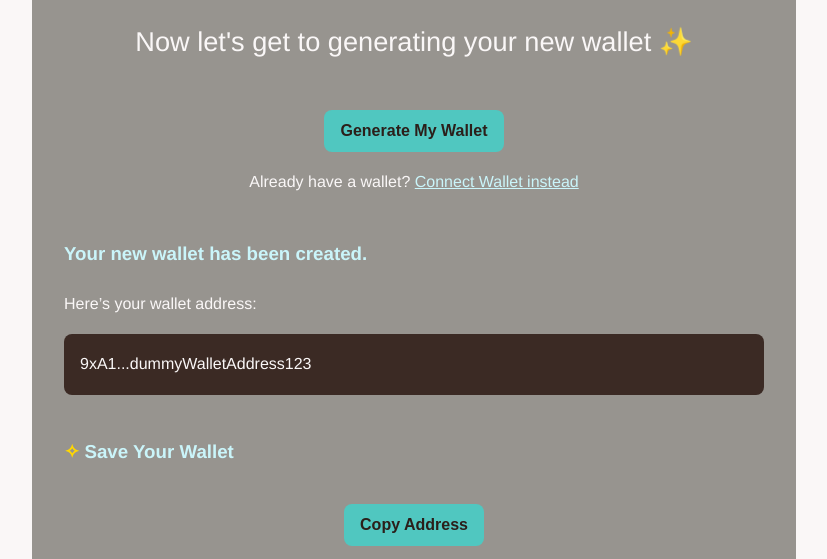
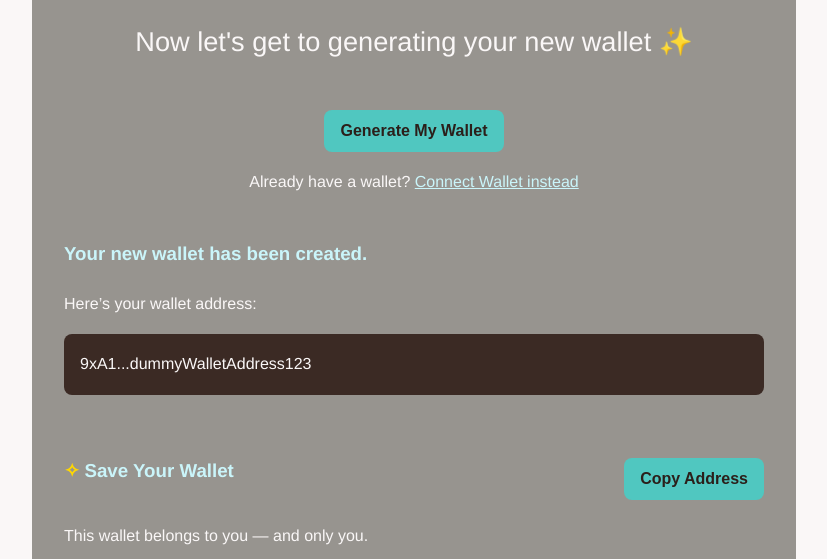
Before and after one commit to SeptemberWolfMusic/higher-places-privy-login, a plain HTML site: page index.html in a window 1280 px wide. Both pictures are taken after a click on the button "Generate My Wallet". Shown: the part 226-785 px from the top of the page, without its empty margins (226-1053 px from the left). Drawn offline with Linux system fonts and the light colour scheme.

Commit message:
Update index.html

```diff
--- a/index.html
+++ b/index.html
@@ -93,7 +93,6 @@
     .mini-input {
       width: 30%;
       display: inline-block;
-      margin-right: 2%;
     }
     .inline-group {
       display: flex;
@@ -162,6 +161,12 @@
       gap: 1rem;
       margin-top: 1rem;
     }
+    .flex-save-row {
+      display: flex;
+      justify-content: space-between;
+      align-items: center;
+      margin-top: 2.5rem;
+    }
     .spaced-above {
       margin-top: 2.5rem;
     }
@@ -185,12 +190,14 @@
       <p>Here’s your wallet address:</p>
       <div class="wallet-box" id="wallet-address"></div>
 
-      <div class="section spaced-above">
+      <div class="flex-save-row">
         <h3><span class="gold-star">✧</span>Save Your Wallet</h3>
-        <div class="btn-center">
         <button onclick="copyWalletAddress()" data-hover="Save in a safe place">Copy Address</button>
       </div>
-        <p class="important-line">This wallet belongs to you — and only you. <span class="important-brown">We don't save your seed phrase.</span></p>
+
+      <p class="important-line">This wallet belongs to you — and only you.</p>
+      <p class="important-brown">We don't save your seed phrase.</p>
+
       <p class="important-line">Here's your recovery seed phrase. Be sure to copy All 12 Words In Order:</p>
       <div class="seed-box" id="seed-phrase"></div>
       <div class="inline-btns">
@@ -204,7 +211,6 @@
         <input class="mini-input" type="text" id="word-2" placeholder="Word #2" />
         <input class="mini-input" type="text" id="word-8" placeholder="Word #8" />
         <button class="validate-btn" onclick="validateSeedWords()" data-hover="Validate your seed phrase is correct">Validate</button>
-        </div>
       </div>
 
       <div class="section spaced-above">
```
Lines whose indentation alone changed are shown as unchanged.
